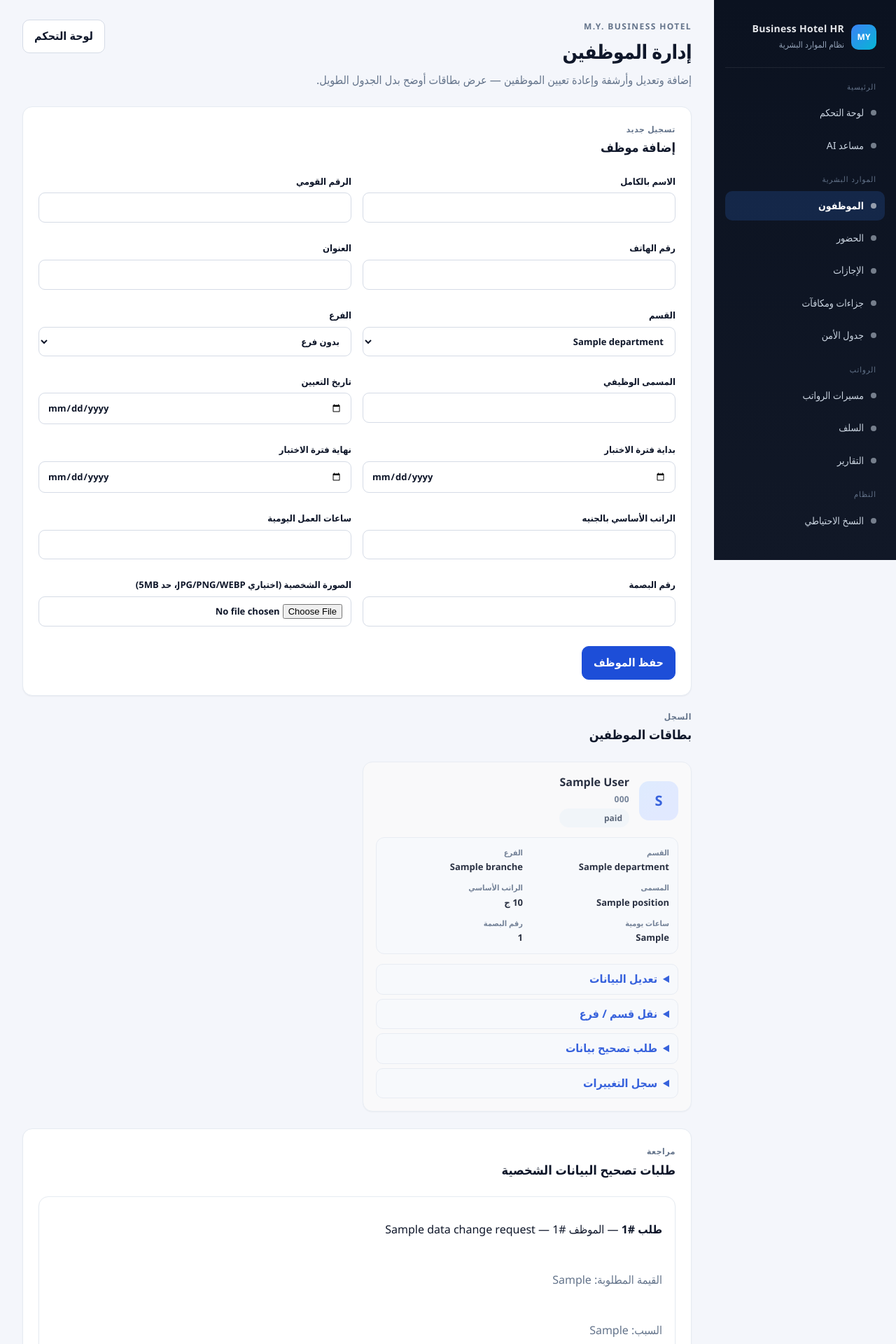
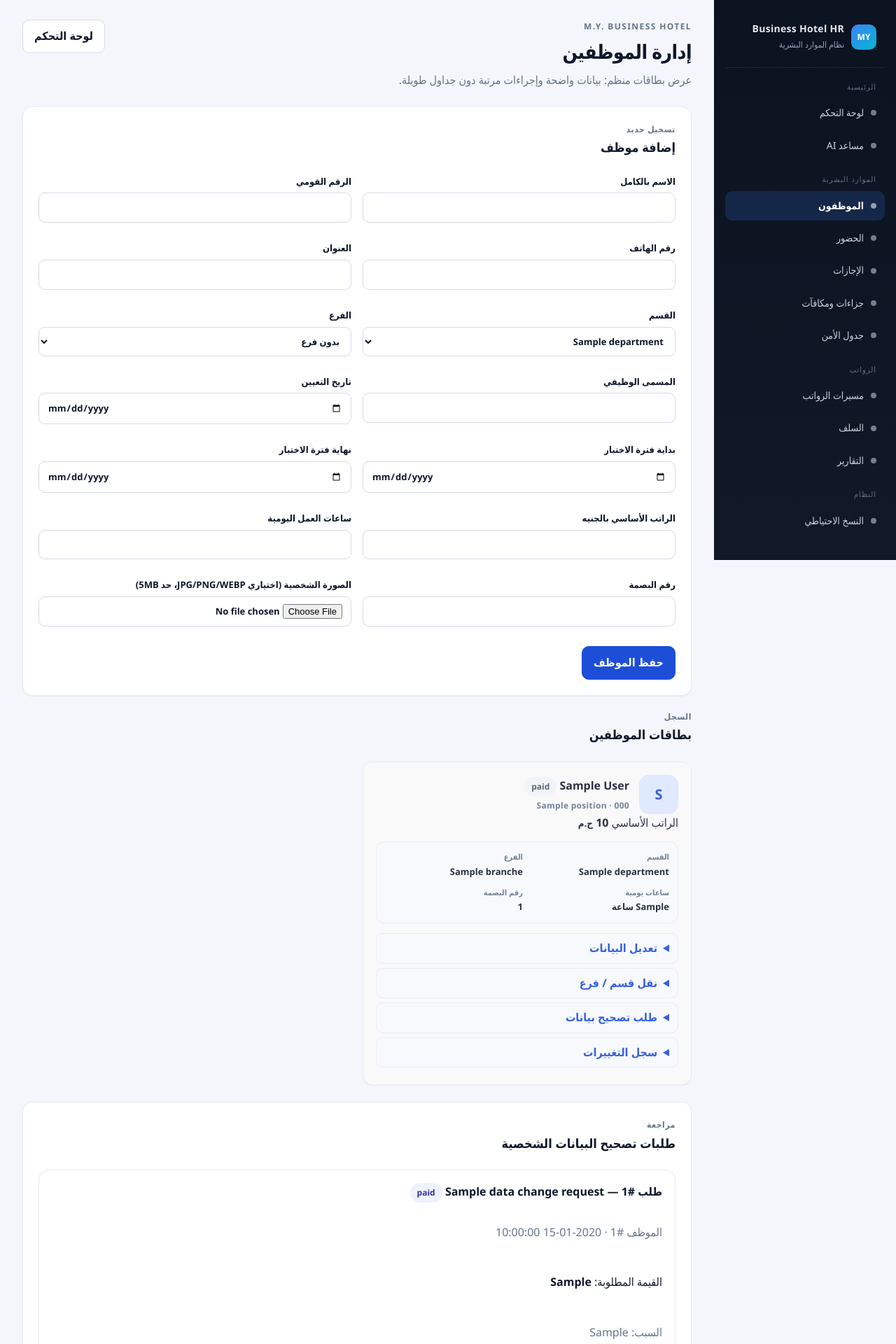
Before and after one commit to ms1813678-bit/ms1813678-bit-my-business-hotel, a Python web app: template app/templates/employees.html in a window 1280 px wide. Shown: the top 1920 px of the page at 70% size. Run offline with Jinja, Linux system fonts and the light colour scheme; the template is opened without the code that fills it: most values are stand-ins (such as "Sample title", 1, 10 or a date in 2020).

Commit message:
ui: refine employee card layout and hierarchy

```diff
--- a/app/templates/employees.html
+++ b/app/templates/employees.html
@@ -6,7 +6,7 @@
   <div>
     <p class="eyebrow">M.Y. BUSINESS HOTEL</p>
     <h1>إدارة الموظفين</h1>
-    <p class="muted">إضافة وتعديل وأرشفة وإعادة تعيين الموظفين — عرض بطاقات أوضح بدل الجدول الطويل.</p>
+    <p class="muted">عرض بطاقات منظم: بيانات واضحة وإجراءات مرتبة دون جداول طويلة.</p>
   </div>
   <a class="button-link" href="/">لوحة التحكم</a>
 </header>
@@ -46,6 +46,7 @@
   <div class="employee-grid">
     {% for e in employees %}
     <article class="employee-card {% if e.status != 'active' %}is-archived{% endif %}">
+      <div class="employee-card-top">
         <div class="employee-card-head">
           <div class="employee-avatar">
             {% if e.photo_path %}
@@ -55,25 +56,42 @@
             {% endif %}
           </div>
           <div class="employee-title">
+            <div class="employee-title-row">
               <strong>{{ e.full_name }}</strong>
-          <span class="code">{{ e.code }}</span>
               <span class="badge {% if e.status == 'active' %}badge-success{% else %}badge-muted{% endif %}">
                 {% if e.status == 'active' %}نشط{% else %}{{ e.status }}{% endif %}
               </span>
             </div>
+            <span class="code">{{ e.code }} · {{ e.position }}</span>
+          </div>
+        </div>
+        <div class="employee-salary">
+          <span>الراتب الأساسي</span>
+          <strong>{{ e.basic_salary }} <small>ج.م</small></strong>
+        </div>
       </div>
 
       <div class="employee-meta">
-        <div><span>القسم</span><strong>{{ e.department.name }}</strong></div>
-        <div><span>الفرع</span><strong>{% for b in all_branches if b.id == e.branch_id %}{{ b.name }}{% else %}—{% endfor %}</strong></div>
-        <div><span>المسمى</span><strong>{{ e.position }}</strong></div>
-        <div><span>الراتب الأساسي</span><strong>{{ e.basic_salary }} ج</strong></div>
-        <div><span>ساعات يومية</span><strong>{{ e.daily_hours }}</strong></div>
-        <div><span>رقم البصمة</span><strong>{{ e.fingerprint_id or '—' }}</strong></div>
+        <div class="meta-item">
+          <span>القسم</span>
+          <strong>{{ e.department.name }}</strong>
+        </div>
+        <div class="meta-item">
+          <span>الفرع</span>
+          <strong>{% for b in all_branches if b.id == e.branch_id %}{{ b.name }}{% else %}—{% endfor %}</strong>
+        </div>
+        <div class="meta-item">
+          <span>ساعات يومية</span>
+          <strong>{{ e.daily_hours }} ساعة</strong>
+        </div>
+        <div class="meta-item">
+          <span>رقم البصمة</span>
+          <strong>{{ e.fingerprint_id or '—' }}</strong>
+        </div>
       </div>
 
       <div class="employee-actions">
-        <details>
+        <details class="action-panel">
           <summary>تعديل البيانات</summary>
           <form method="post" action="/employees/{{ e.id }}/edit">
             <input type="hidden" name="csrf_token" value="{{ csrf_token }}">
@@ -93,26 +111,29 @@
               <label>تاريخ سريان التعديل<input name="effective_date" type="date" required></label>
               <label>سبب التعديل<input name="reason" required maxlength="1000"></label>
             </div>
-            <button type="submit">حفظ التعديلات</button>
+            <button type="submit" class="btn-primary">حفظ التعديلات</button>
           </form>
         </details>
 
-        <details>
+        <details class="action-panel">
           <summary>نقل قسم / فرع</summary>
           <form method="post" action="/employees/{{ e.id }}/transfer">
             <input type="hidden" name="csrf_token" value="{{ csrf_token }}">
+            <div class="form-grid">
               <label>القسم الجديد<select name="department_id" required>{% for d in departments %}<option value="{{ d.id }}">{{ d.name }}</option>{% endfor %}</select></label>
               <label>الفرع الجديد<select name="branch_id"><option value="">بدون فرع</option>{% for b in branches %}<option value="{{ b.id }}">{{ b.name }}</option>{% endfor %}</select></label>
               <label>تاريخ سريان النقل<input type="date" name="effective_date" required></label>
               <label>سبب النقل<input name="reason" required></label>
+            </div>
             <button type="submit">تسجيل النقل</button>
           </form>
         </details>
 
-        <details>
+        <details class="action-panel">
           <summary>طلب تصحيح بيانات</summary>
           <form method="post" action="/employees/{{ e.id }}/data-change-requests">
             <input type="hidden" name="csrf_token" value="{{ csrf_token }}">
+            <div class="form-grid">
               <label>البيان<select name="field_name" required>
                 <option value="full_name">الاسم بالكامل</option>
                 <option value="national_id">الرقم القومي</option>
@@ -122,21 +143,23 @@
               </select></label>
               <label>القيمة المطلوبة<input name="requested_value" required maxlength="2000"></label>
               <label>سبب الطلب<input name="request_reason" required maxlength="1000"></label>
+            </div>
             <button type="submit">تسجيل الطلب</button>
           </form>
         </details>
 
-        <details>
+        <details class="action-panel">
           <summary>سجل التغييرات</summary>
-          <ul>
+          <ul class="change-log">
             {% for change in employee_changes if change.employee_id == e.id %}
-            <li>{{ change.effective_date }} — {{ change.field_name }}: {{ change.old_value or '—' }} ← {{ change.new_value or '—' }} ({{ change.reason }})</li>
+            <li><span>{{ change.effective_date }}</span> {{ change.field_name }}: {{ change.old_value or '—' }} ← {{ change.new_value or '—' }} <em>({{ change.reason }})</em></li>
             {% else %}
-            <li>لا توجد تغييرات مسجلة.</li>
+            <li class="muted">لا توجد تغييرات مسجلة.</li>
             {% endfor %}
           </ul>
         </details>
 
+        <div class="employee-footer-actions">
           {% if e.status == "active" %}
           <form method="post" action="/employees/{{ e.id }}/archive" class="inline-form">
             <input type="hidden" name="csrf_token" value="{{ csrf_token }}">
@@ -152,6 +175,7 @@
           </form>
           {% endif %}
         </div>
+      </div>
     </article>
     {% endfor %}
   </div>
@@ -165,11 +189,14 @@
     <div><span class="section-kicker">مراجعة</span><h2>طلبات تصحيح البيانات الشخصية</h2></div>
   </div>
   {% for r in data_change_requests %}
-  <article class="employee-card" style="margin-bottom:12px">
-    <p><strong>طلب #{{ r.id }}</strong> — الموظف #{{ r.employee_id }} — {{ r.field_name }}</p>
-    <p class="muted">القيمة المطلوبة: {{ r.requested_value }}</p>
+  <article class="employee-card request-card">
+    <div class="employee-title-row">
+      <strong>طلب #{{ r.id }} — {{ r.field_name }}</strong>
+      <span class="badge">{{ r.status }}</span>
+    </div>
+    <p class="muted">الموظف #{{ r.employee_id }} · {{ r.recorded_at }}</p>
+    <p>القيمة المطلوبة: <strong>{{ r.requested_value }}</strong></p>
     <p class="muted">السبب: {{ r.request_reason }}</p>
-    <p>الحالة: <span class="badge">{{ r.status }}</span> — {{ r.recorded_at }}</p>
     {% if r.status == "pending" %}
     <form method="post" action="/employee-data-change-requests/{{ r.id }}/review">
       <input type="hidden" name="csrf_token" value="{{ csrf_token }}">
```
Lines whose indentation alone changed are shown as unchanged.
